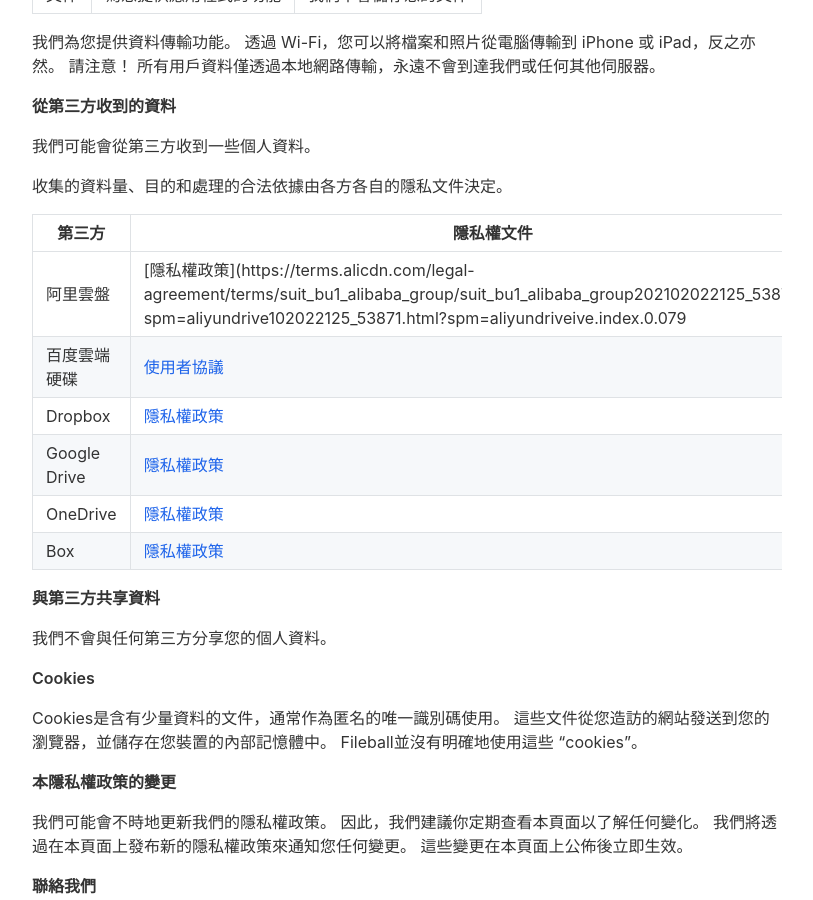
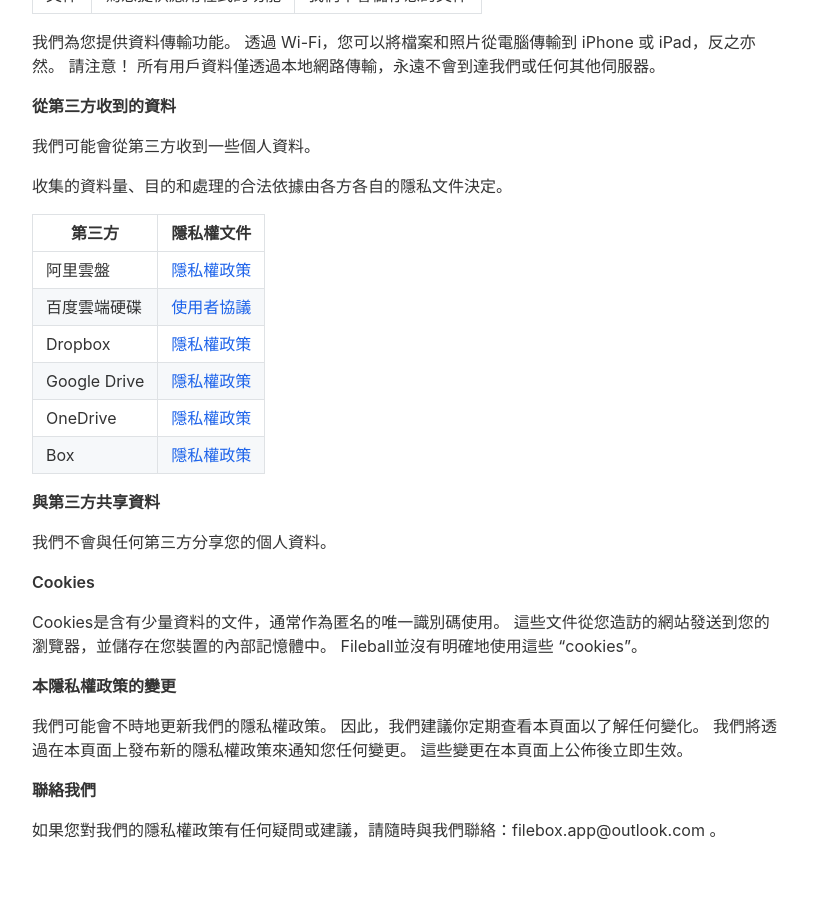
Before and after one commit to alexiscn/fileball.app, a Jekyll site: the page built from _pages/tw/privacypolicy.md, in a window 1280 px wide and 900 px high, scrolled down 727 px. Shown: the whole window, without its empty margins (233-1046 px from the left). Built offline with Jekyll 4.4.1, drawn with Linux system fonts in a browser that asks for light colours; nearby versions of some CDN libraries.

Commit message:
update privacy policy

```diff
--- a/_pages/tw/privacypolicy.md
+++ b/_pages/tw/privacypolicy.md
@@ -43,7 +43,7 @@
 
 | 第三方 | 隱私權文件 |
 | -- | -- |
-| 阿里雲盤 | [隱私權政策](https://terms.alicdn.com/legal-agreement/terms/suit_bu1_alibaba_group/suit_bu1_alibaba_group202102022125_53871.html?spm=aliyundrive102022125_53871.html?spm=aliyundriveive.index.0.079
+| 阿里雲盤 | [隱私權政策](https://terms.alicdn.com/legal-agreement/terms/suit_bu1_alibaba_group/suit_bu1_alibaba_group202102022125_53871.html?spm=aliyundrive102022125_53871.html?spm=aliyundriveive.index.0.079) |
 | 百度雲端硬碟 | [使用者協議](https://pan.baidu.com/disk/agreement#/) |
 | Dropbox | [隱私權政策](https://www.dropbox.com/privacy) |
 | Google Drive | [隱私權政策](https://policies.google.com/privacy) |
```
